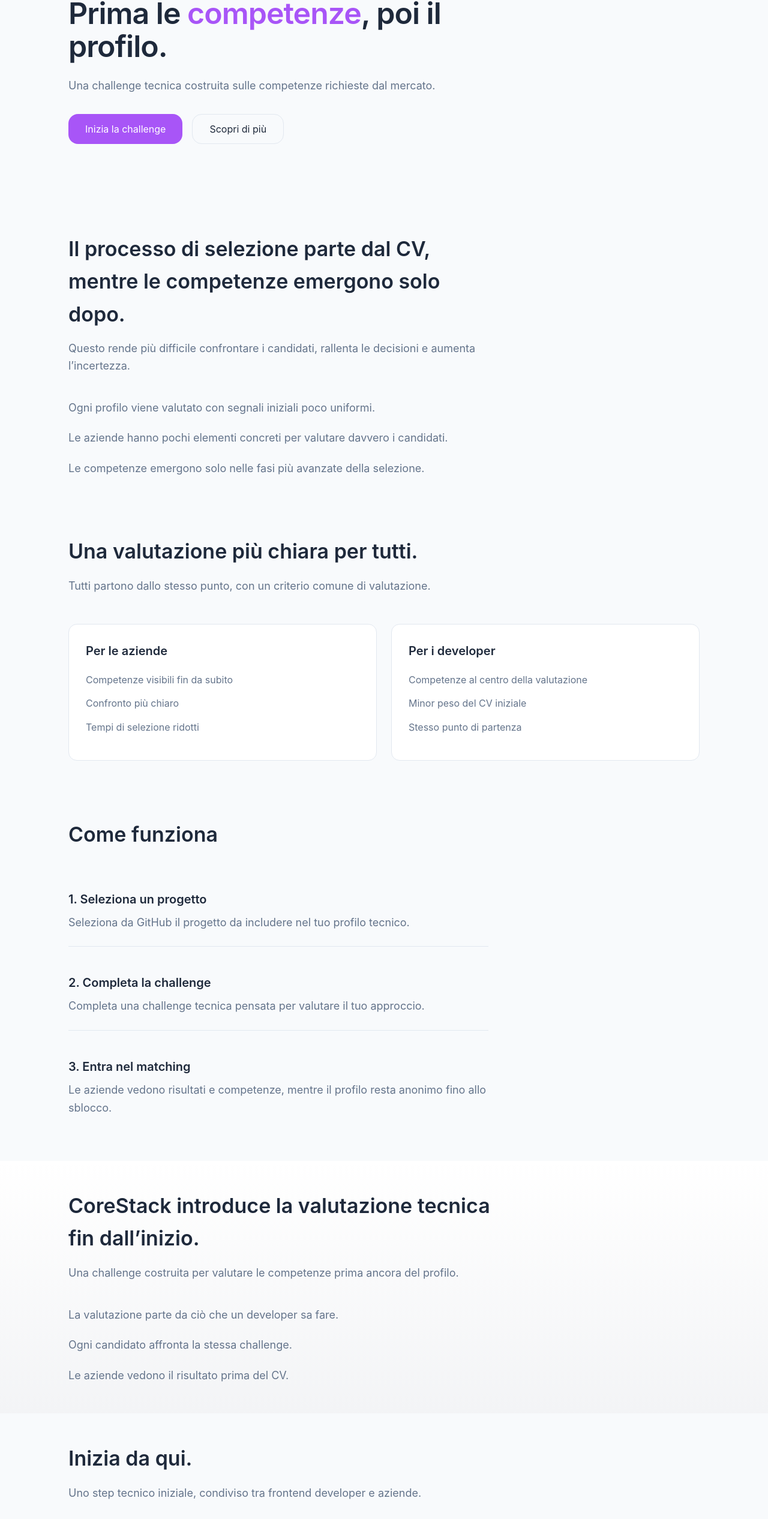
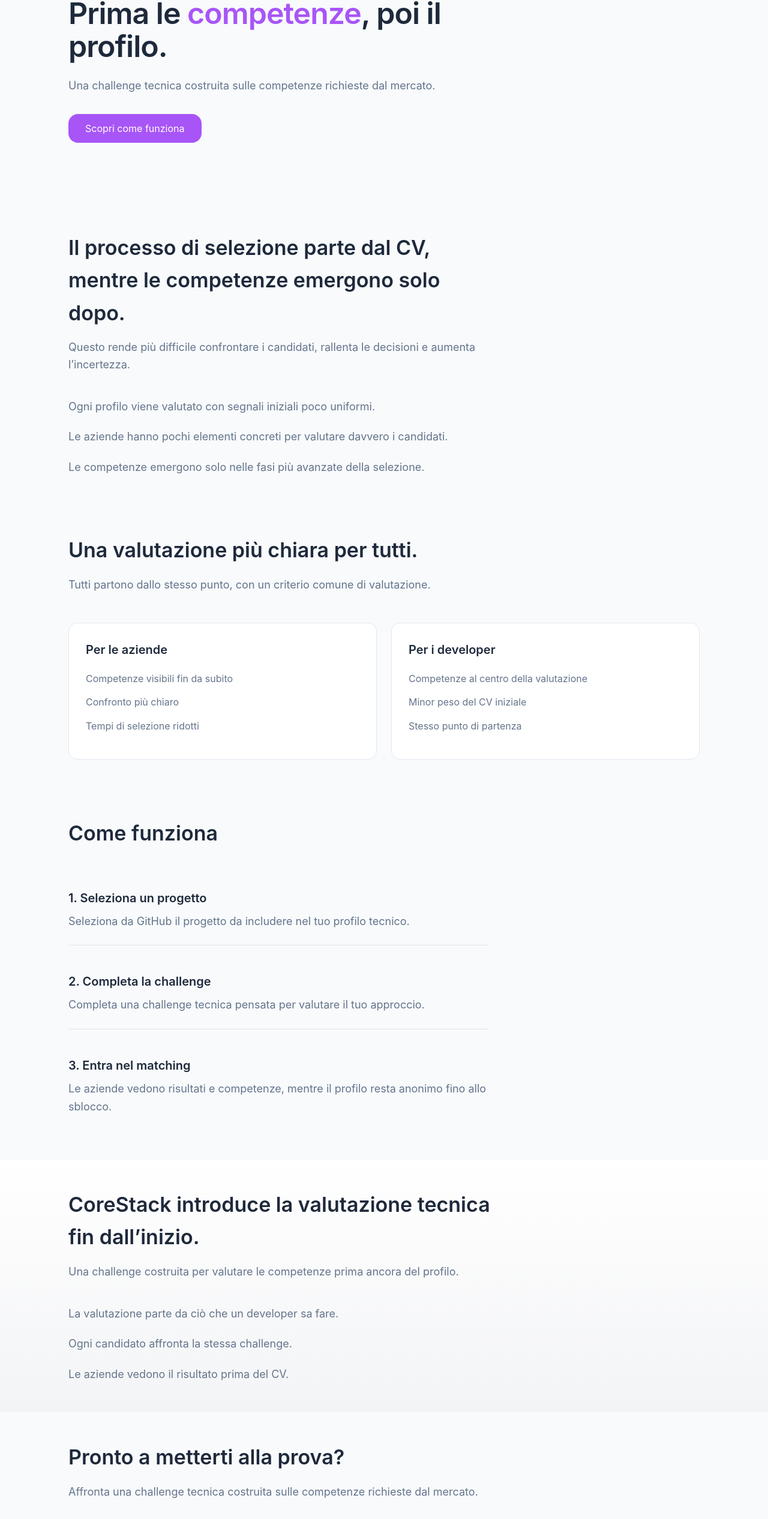
Before and after one commit to claudiasilvestri/CoreStack, a React (Vite) app: page / in a window 1280 px wide. Shown: the part 226-2758 px from the top of the page at 60% size. Built offline with nearby package versions, Linux system fonts and the light colour scheme.

Commit message:
cta corrette

```diff
--- a/src/components/CTASection.jsx
+++ b/src/components/CTASection.jsx
@@ -9,29 +9,20 @@
     <section className="section">
       <div className="container">
         <div className="card section-content section-center cta-box">
-          <h2>Inizia da qui.</h2>
+          <h2>Pronto a metterti alla prova?</h2>
 
           <p className="section-sub">
-            Uno step tecnico iniziale, condiviso tra frontend developer e aziende.
+            Affronta una challenge tecnica costruita sulle competenze richieste dal mercato.
           </p>
 
           <div className="cta-buttons">
             {!user ? (
-              <>
               <button
                 className="btn-primary"
                 onClick={() => navigate("/signup")}
               >
                 Crea il tuo profilo
               </button>
-
-                <button
-                  className="btn-secondary"
-                  onClick={() => navigate("/login")}
-                >
-                  Richiedi accesso
-                </button>
-              </>
             ) : (
               <button
                 className="btn-primary"
--- a/src/components/hero.jsx
+++ b/src/components/hero.jsx
@@ -14,8 +14,9 @@
         </div>
 
         <div className="cta-buttons">
-          <button className="btn-primary">Inizia la challenge</button>
-          <button className="btn-secondary">Scopri di più</button>
+          <button className="btn-primary">
+            Scopri come funziona
+          </button>
         </div>
 
       </div>
```
Lines whose indentation alone changed are shown as unchanged.
